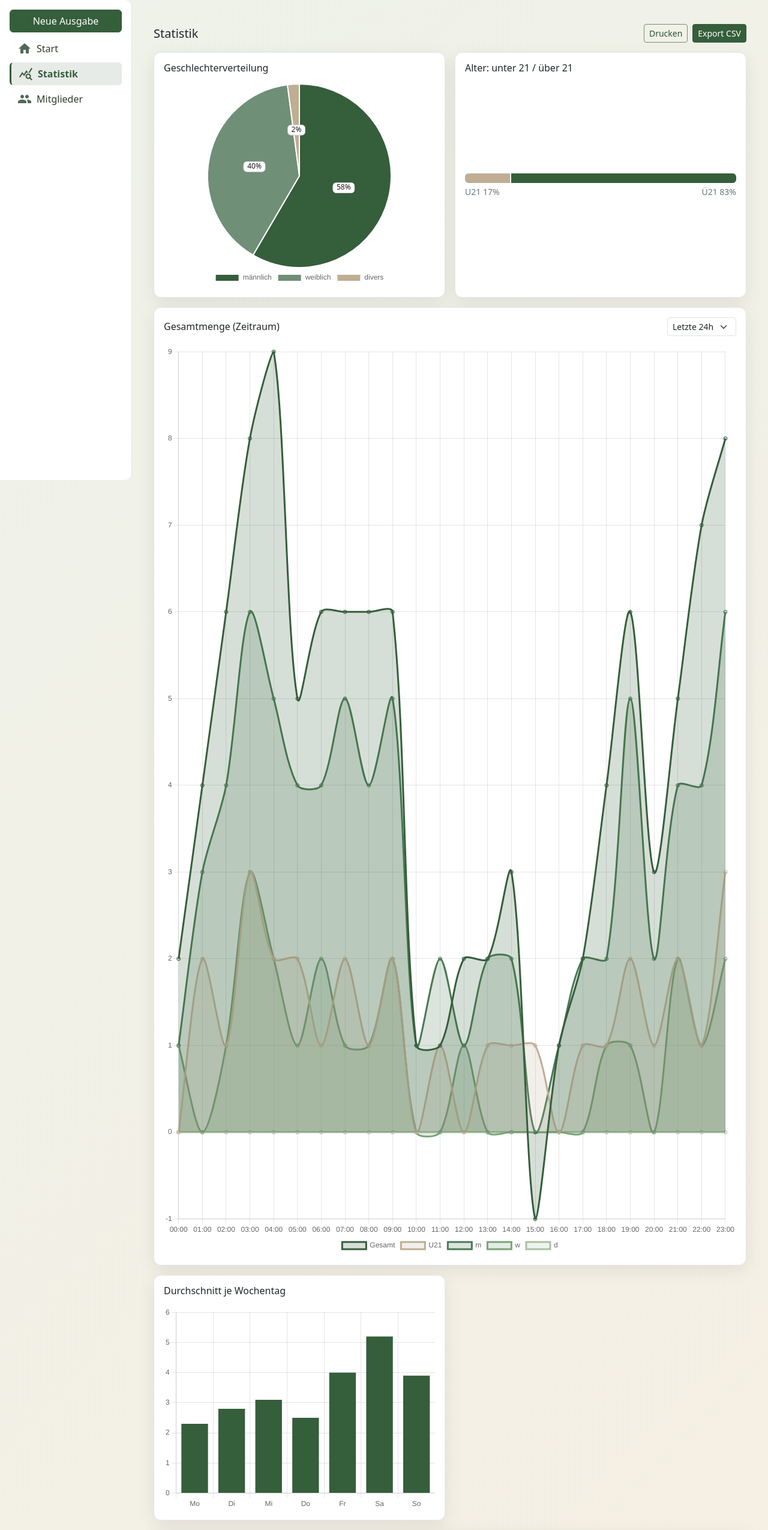
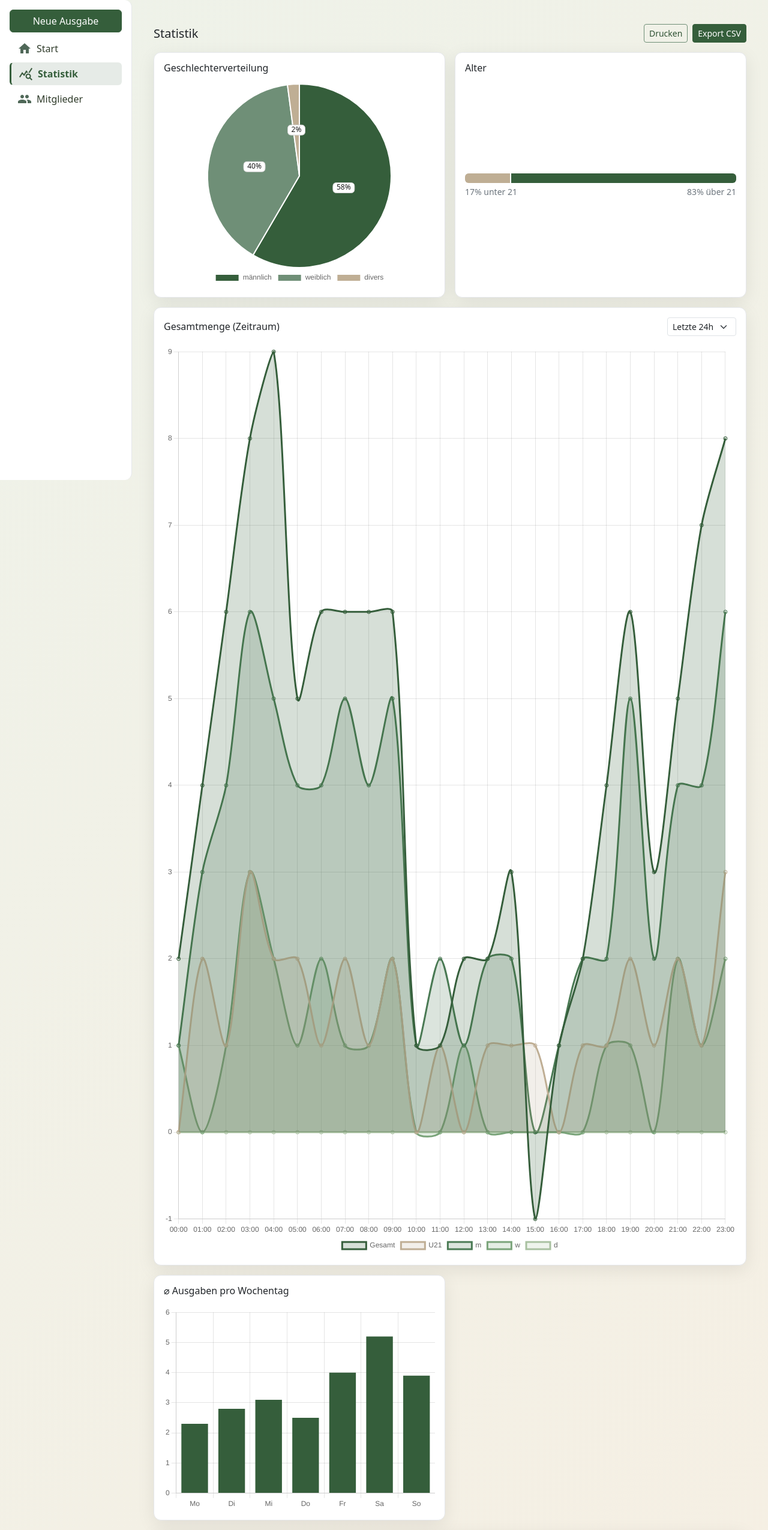
Before and after one commit to BlackHawk1912/CSC-Verwaltung, a React (Vite) app: page / in a window 1280 px wide. Shown: the top 2550 px of the page at 60% size. Built offline with nearby package versions, Linux system fonts and the light colour scheme.

Commit message:
Change card titles and bar text

```diff
--- a/src/pages/statistik-page.tsx
+++ b/src/pages/statistik-page.tsx
@@ -258,7 +258,7 @@ export const StatistikPage: React.FC = () => {
                 </div>
 
                 <div className="glass-panel p-3 h-100 d-flex flex-column">
-                    <h6 className="mb-3">Alter: unter 21 / über 21</h6>
+                    <h6 className="mb-3">Alter</h6>
                     <div className="d-flex flex-column justify-content-center flex-grow-1">
                         <div className="progress w-100" role="progressbar" aria-label="U21/Ü21">
                             <div
@@ -271,8 +271,8 @@ export const StatistikPage: React.FC = () => {
                             />
                         </div>
                         <div className="d-flex justify-content-between small text-secondary mt-1">
-                            <span>U21 {over21.noPct}%</span>
-                            <span>Ü21 {over21.yesPct}%</span>
+                            <span>{over21.noPct}% unter 21 </span>
+                            <span>{over21.yesPct}% über 21 </span>
                         </div>
                     </div>
                 </div>
@@ -296,7 +296,7 @@ export const StatistikPage: React.FC = () => {
                 </div>
 
                 <div className="glass-panel p-3 h-100 d-flex flex-column">
-                    <h6 className="mb-3">Durchschnitt je Wochentag</h6>
+                    <h6 className="mb-3">⌀ Ausgaben pro Wochentag</h6>
                     <div className="flex-grow-1 min-h-160">
                         <BarChart labels={weekdays} values={weekdayAverages} color={moss} />
                     </div>
```
